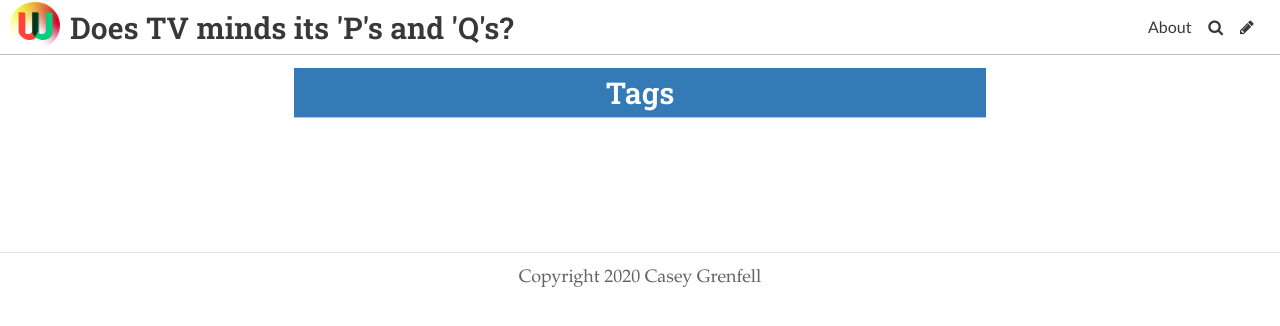
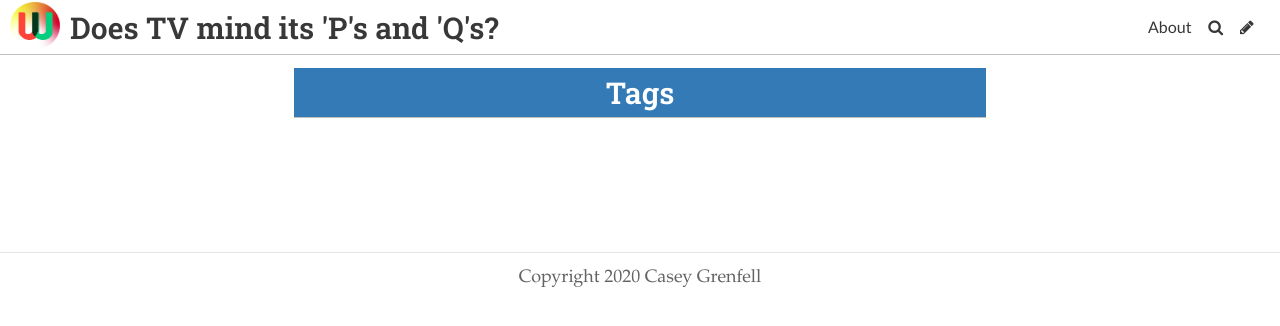
Before and after one commit to caseygrenfell/typography, a Jekyll site: the page built from pages/tags.md, in a window 1280 px wide. Shown: the top 326 px of the page. Built offline with Jekyll 4.4.1, drawn with Linux system fonts in a browser that asks for light colours; some web fonts are replaced.

Commit message:
Update Settings “general”

```diff
--- a/_data/settings.yml
+++ b/_data/settings.yml
@@ -1,4 +1,4 @@
-title: Does TV minds its 'P's and 'Q's?
+title: Does TV mind its 'P's and 'Q's?
 description: This site is for exploring how television uses typography
 header_text: ""
 footer_text: Copyright 2020 Casey Grenfell
```
